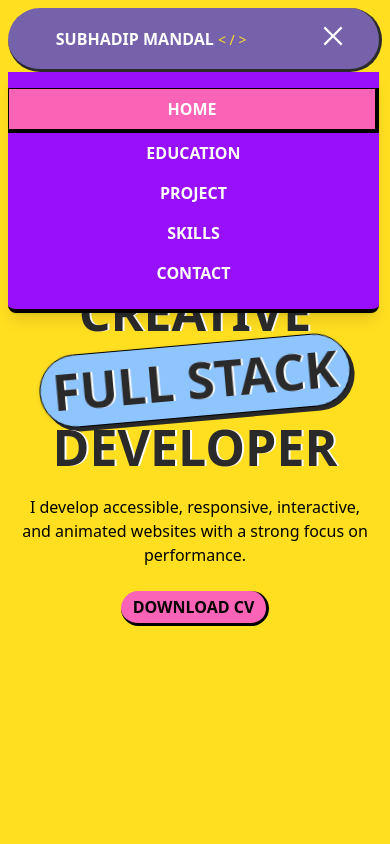
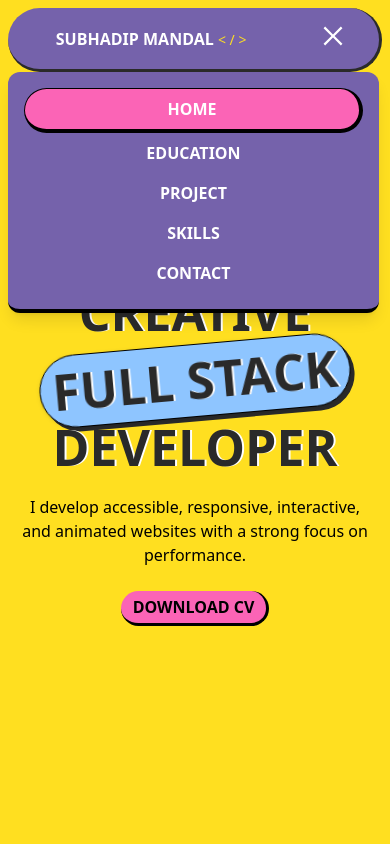
Before and after one commit to Subhadip1001/Subhadip-portfolio, a React (Vite) app: page / in a window 390 px wide. Both pictures are taken after a click on the button 333 px from the left and 35 px from the top of the page. Shown: the top 844 px of the page. Built offline with nearby package versions, Linux system fonts and the light colour scheme.

Commit message:
Change mobile view navbar

```diff
--- a/src/Components/Navbar.jsx
+++ b/src/Components/Navbar.jsx
@@ -77,7 +77,7 @@ const Navbar = () => {
 
       {/* Mobile Dropdown Menu */}
       {isOpen && (
-        <div className="absolute top-16 right-0 w-full bg-purple-600 md:hidden flex flex-col items-center py-4 shadow-lg border-b-4 border-black rounded-b-lg">
+        <div className="absolute top-16 right-0 w-full bg-[#7562AB] md:hidden flex flex-col items-center py-4 shadow-lg border-b-4 border-black rounded-xl px-4">
           {list.map((item) => (
             <Link
               key={item}
@@ -88,7 +88,7 @@ const Navbar = () => {
                 setActive(item);
                 setIsOpen(false); // Close menu after selection
               }}
-              className={`py-2 w-full text-center text-white font-semibold uppercase cursor-pointer
+              className={`py-2 w-full text-center text-white font-semibold uppercase cursor-pointer rounded-full
                 ${active === item ? "bg-pink-400 border-black border-b-4 border-r-4 border" : "hover:bg-pink-400"}`}
             >
               {item}
```
